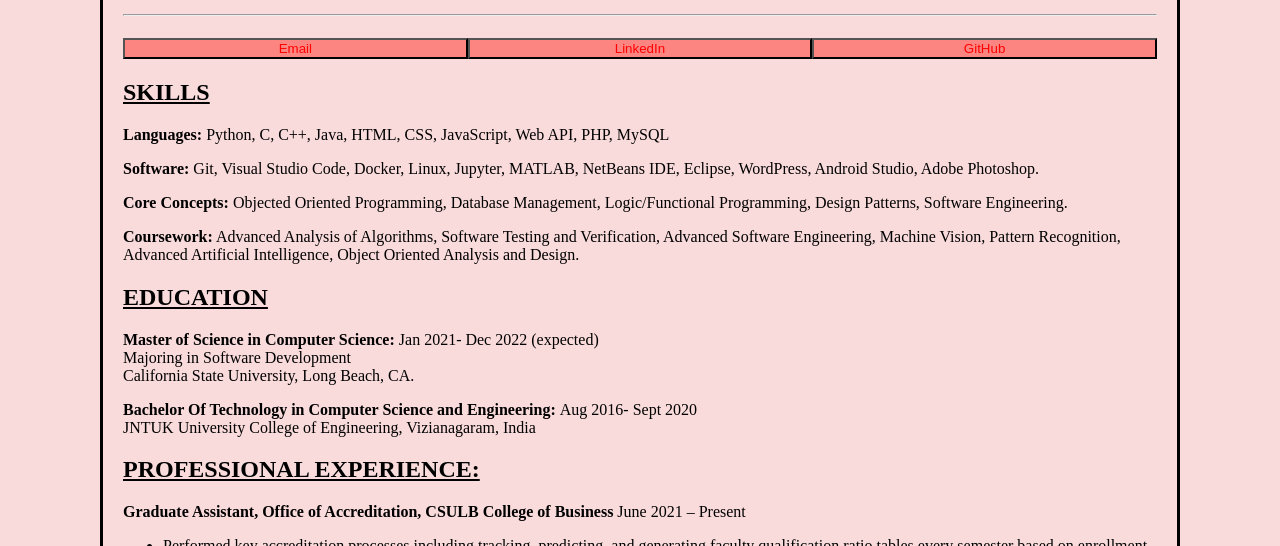
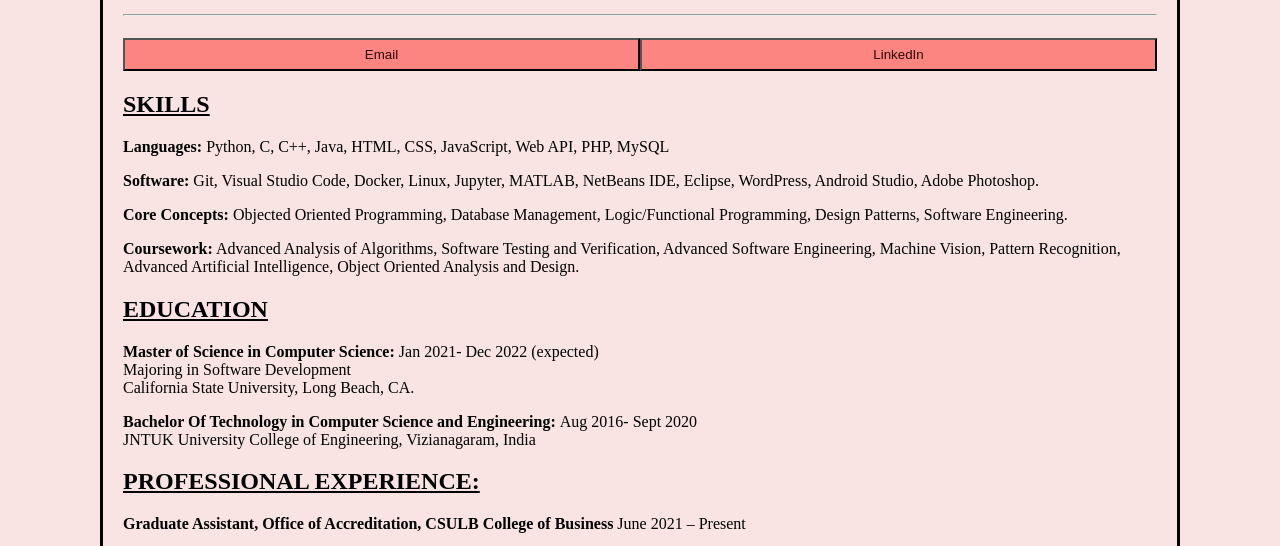
Before and after one commit to sudheer20/Portfolio, a plain HTML site: page portfolio/index.html in a window 1280 px wide. Shown: the part 183-729 px from the top of the page. Drawn offline with Linux system fonts and the light colour scheme.

Commit message:
Add files via upload

```diff
--- a/portfolio/index.html
+++ b/portfolio/index.html
@@ -30,9 +30,9 @@
                     <!-- <h2>CONTACT</h2> -->
                     <ul id="contactlinks">
 
-                        <button onclick="parent.location= 'mailto:sudheerdadala1997@gmail.com'">Email</button>
+                        <button onclick="openmail()" title="sudheerdadala1997@gmail.com">Email</button>
                         <button onclick="openlinkedin()" id="linkedin">LinkedIn </button>
-                        <button id="github">GitHub </button>
+                        <!-- <button id="github">GitHub </button> -->
 
                     </ul>
 
--- a/portfolio/script.js
+++ b/portfolio/script.js
@@ -5,3 +5,8 @@
 function openlinkedin(){
     window.open('https://www.linkedin.com/in/sudheerdadala','_blank');
 }
+
+function openmail(){
+    window.open('mailto:sudheerdadala1997@gmail.com');
+
+}
--- a/portfolio/style.css
+++ b/portfolio/style.css
@@ -1,5 +1,5 @@
 body {
-    background-color: rgb(250, 219, 219);
+    background-color: rgb(250, 227, 227);
     border: black solid;
     margin: 100px;
 
@@ -19,9 +19,12 @@ body {
 button{
 
     background-color:rgb(252, 133, 129);
-    color: rgb(255, 0, 0);
+    color: rgb(44, 8, 7);
     float: left;
-    width: 33.33%;
+    width: 50%;
+    height: 33px;
+    cursor: pointer;
+    transition-duration: 0.4s;
 
 }
 #link a{
@@ -41,3 +44,17 @@ button:hover{
 h1 {
     text-align: center;
 }
+
+#skills{
+
+    color:rgb(0, 0, 0);
+    /* background-image: url("bg1.jpg"); */
+    /* opacity: 0.7; */
+    background-repeat: no-repeat;
+    background-size:cover;
+
+    /* background-color: rgb(188, 241, 224); */
+}
+#education{
+    /* background-color: rgb(255, 140, 175); */
+}
```
